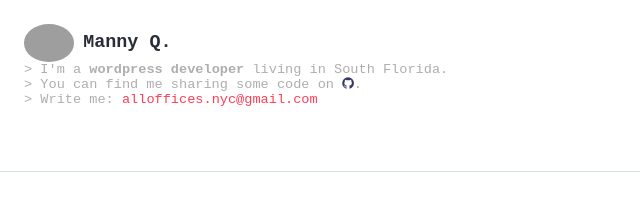
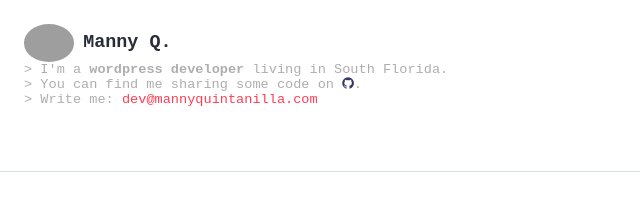
Before and after one commit to tm-const/old-website, a plain HTML site: page index.html in a window 1280 px wide. Shown: the top 211 px of the page, 0-640 px from the left. Drawn offline with Linux system fonts and the light colour scheme; grey boxes are pictures that could not be loaded; a web font is replaced by a local one.

Commit message:
dev@mannyquintanilla

```diff
--- a/index.html
+++ b/index.html
@@ -20,7 +20,7 @@
 				<img src="https://68.media.tumblr.com/a22762fbff8ae9ebef0e3e3ad3c17277/tumblr_nx7k84ancQ1u9rr2so1_250.jpg" style="border-radius:50%;width:50px;" />
 				<h1 class="codrops-header__title">Manny Q.</h1>
 				<p class="codrops-header__tagline">I'm a <strong>wordpress developer</strong> living in South Florida.<br />> You can find me sharing some code on <a href="https://github.com/tm-const" target="_blank"><i class="fa fa-github" aria-hidden="true"></i></a>.</p>
-				<p class="codrops-header__tagline">Write me: <a href="mailto:alloffices.nyc@gmail.com">alloffices.nyc@gmail.com</a></p>
+				<p class="codrops-header__tagline">Write me: <a href="mailto:dev@mannyquintanilla.com">dev@mannyquintanilla.com</a></p>
 			</header>
 			<section class="content">
 				<h2 id="copyright" class="content__title">&copy; <script>document.getElementById('copyright').appendChild(document.createTextNode(new Date().getFullYear()))</script></h2>
```
